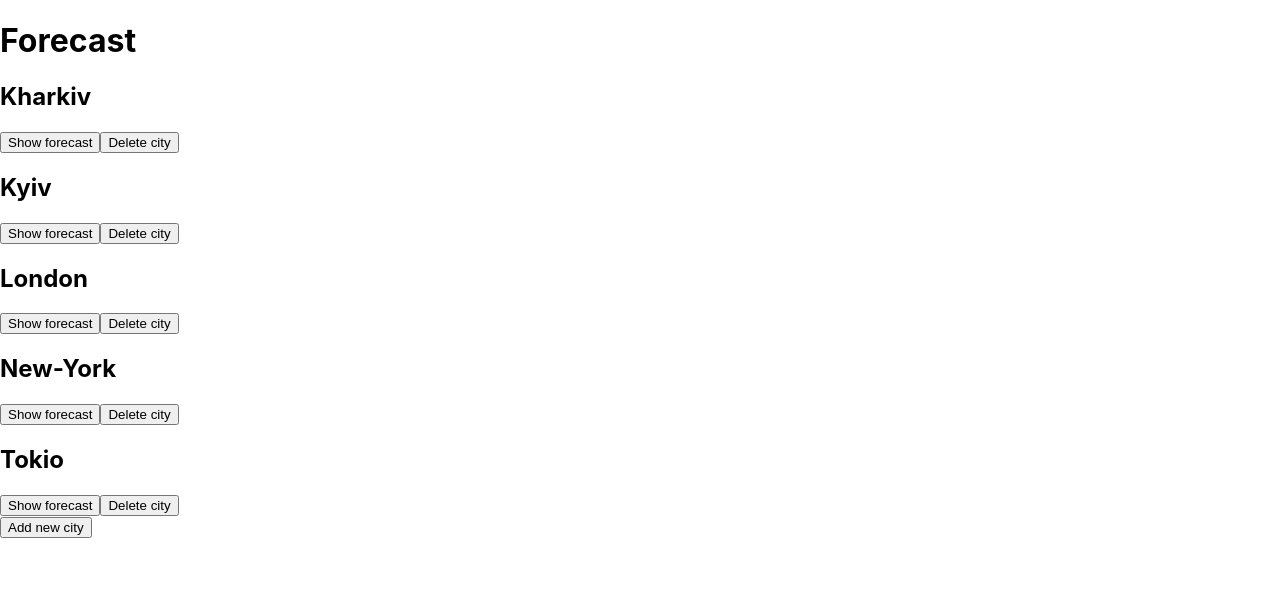
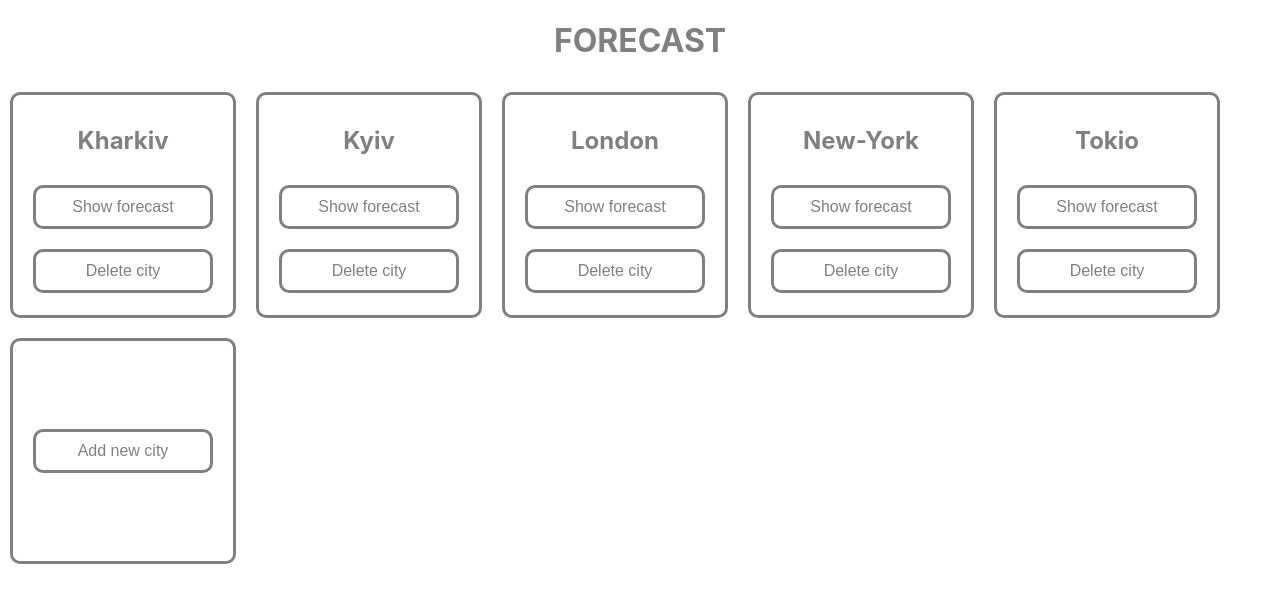
Before and after one commit to dmytrocherepakhin/Forecast, a React (Create React App) app: page / in a window 1280 px wide. Shown: the top 602 px of the page. Built offline with nearby package versions, Linux system fonts and the light colour scheme; no server answers.

Commit message:
styled-components were added

```diff
--- a/package.json
+++ b/package.json
@@ -17,6 +17,7 @@
     "react-dom": "^17.0.2",
     "react-router-dom": "^6.0.0",
     "react-scripts": "4.0.3",
+    "styled-components": "^5.3.3",
     "web-vitals": "^1.1.2"
   },
   "scripts": {
@@ -44,6 +45,7 @@
     ]
   },
   "devDependencies": {
+    "@types/styled-components": "^5.1.15",
     "@typescript-eslint/eslint-plugin": "^5.3.0",
     "@typescript-eslint/parser": "^5.3.0",
     "eslint-config-prettier": "^8.3.0",
--- a/src/assets/api.tsx
+++ b/src/assets/api.tsx
@@ -3,22 +3,23 @@ import axios, { AxiosPromise } from "axios";
 import { type } from "os";
 import React from "react";
 import { Params } from "react-router";
-const apiKey='19f9b81137fbe431a9664914b6cbb73b';
+
 const url='https://api.openweathermap.org/data/2.5/weather';
 
 export async function getForecast(cityName:string):Promise<AxiosPromise>{
 
-    type params={
-        cityName: string,
-        apiKey: string
+    type IParams={
+        q: string,
+        appid: string | undefined
     }
 
- const params:Params={
-     cityName,
-     apiKey
+ const params:IParams={
+     q:cityName,
+     appid: process.env.REACT_APP_API_KEY
  }
  const forecastData = await axios.get(url, { params });
   try {
+      console.log(forecastData)
     return forecastData;
   } catch (err) {
     throw new Error('Error  of requestComics');
--- a/src/components/cityItem/CityItem.tsx
+++ b/src/components/cityItem/CityItem.tsx
@@ -1,12 +1,44 @@
 import React from "react";
+import styled from 'styled-components'
+
+export const Button=styled.button`
+background: white;
+  border-radius: 3px;
+  border: 3px solid gray;
+  color: gray;
+  margin: 10px;
+  padding: 10px;
+  font-size: 16px;
+  border-radius: 10px;
+  cursor: pointer;
+  transition: all .2s;
+
+  :hover{
+      color: white;
+      background-color: gray;
+      transition: all .2s;
+  }
+`
+export const CityItemContainer=styled.div`
+border:  3px solid gray;
+width: 200px;
+height: 200px;
+margin: 10px;
+padding: 10px;
+text-align: center;
+display: flex;
+flex-direction: column;
+justify-content: center;
+border-radius: 10px;
+`
 
 function CityItem(props:any):JSX.Element{
     return(
-    <div>
+    <CityItemContainer>
         <h2>{props.city}</h2>
-        <button>Show forecast</button>
-        <button>Delete city</button>
-    </div>
+        <Button>Show forecast</Button>
+        <Button>Delete city</Button>
+    </CityItemContainer>
     )
 }
 
--- a/src/components/home/Home.tsx
+++ b/src/components/home/Home.tsx
@@ -1,22 +1,42 @@
-import React, { useState } from "react";
+import React, { useEffect, useState } from "react";
 import {getForecast} from '../../assets/api';
-import CityItem from "../cityItem/CityItem";
+import CityItem, { Button, CityItemContainer } from "../cityItem/CityItem";
+import styled from "styled-components";
+
+const Container=styled.div`
+color: gray;
+text-align:center;
+`
+const Wrapper=styled.div`
+display: flex;
+flex-wrap: wrap;
+`
+const Title=styled.h1`
+text-transform: uppercase;
+`
 
 function Home(): JSX.Element{
     const [cities, setSities]=useState<string[]>(['Kharkiv', 'Kyiv', 'London', 'New-York', 'Tokio'])
+   console.log(getForecast('London'))
 
-    const x=getForecast;
+
+    useEffect(() => {
+        async function fetchData() {
+            console.log(await getForecast('London'));
+        }
+      });
 
     return (
-        <div>
-             <h1>Forecast</h1>
-             <div className='cities'>
+        <Container>
+             <Title>Forecast</Title>
+             <Wrapper>
                  {cities.map((el, index)=>(<CityItem key={index} city={el}/>))}
-            </div>
-            <div>
-                <button>Add new city</button>
-            </div>
-        </div>
+            <CityItemContainer>
+                <Button>Add new city</Button>
+            </CityItemContainer>
+             </Wrapper>
+
+        </Container>
         )
     }
 
```
Also changed, not shown: src/assets/interfaces.tsx (+16 -2 lines), 2 other files (tests, documents, lock files or other folders).
